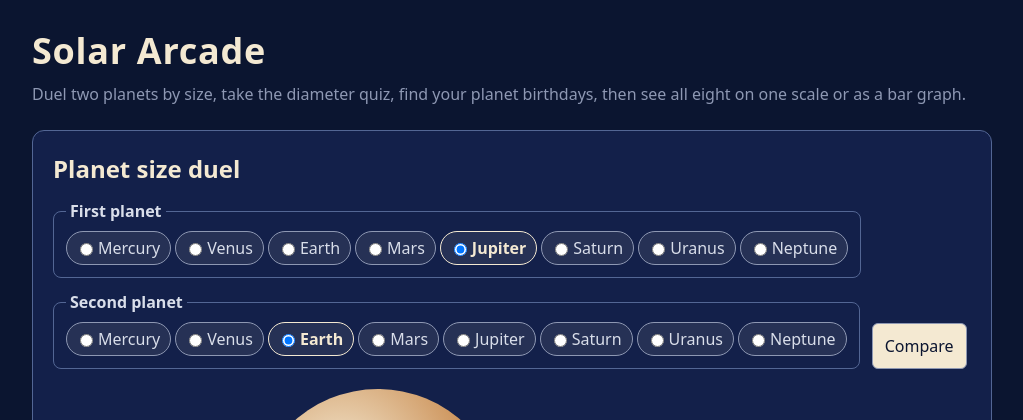
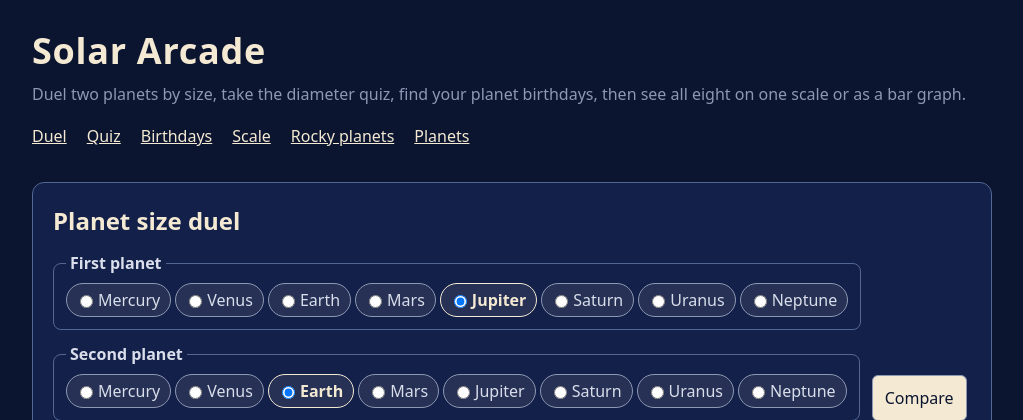
Before and after one commit to l33tfleet/loop-build-test, a FastAPI app: page / in a window 1280 px wide. Shown: the top 420 px of the page, without its empty margins (128-1151 px from the left). Run offline with FastAPI, Linux system fonts and the light colour scheme.

Commit message:
Add a row of section jump links under the tagline
A <nav aria-label="Sections"> right after the header links to the six
existing section heading ids in page order: Duel, Quiz, Birthdays, Scale,
Rocky planets, Planets. Links wrap in a flex row, each at least 44px tall,
in the existing paper text colour. The nav sits outside the header (which
test_header_holds_only_title_and_tagline keeps to title + tagline) and
outside any data-region, so arcade.js leaves the plain #anchors alone.

Demo:
goto /
see Rocky planets
click .section-nav a[href="#birthday-title"]
see Planet birthdays
click .section-nav a[href="#shelf-title"]
see The eight planets

Refs #70

Co-Authored-By: Claude Opus 5.5 <noreply@anthropic.com>

```diff
--- a/static/arcade.css
+++ b/static/arcade.css
@@ -5,6 +5,9 @@ body { margin: 0; padding: 24px 16px; background: var(--navy); color: var(--ink)
 header, main { max-width: 960px; margin: 0 auto; }
 h1 { margin: 0; color: var(--paper); font-size: 2.25rem; letter-spacing: 0.02em; }
 .tagline { margin: 4px 0 24px; color: var(--muted); }
+.section-nav { max-width: 960px; margin: -16px auto 24px; }
+.section-nav ul { display: flex; flex-wrap: wrap; gap: 0 20px; margin: 0; padding: 0; list-style: none; }
+.section-nav a { display: inline-flex; align-items: center; min-height: 44px; color: var(--paper); }
 .empty { padding: 32px 16px; border: 1px dashed var(--muted); border-radius: 12px; text-align: center; color: var(--muted); }
 .shelf { display: grid; grid-template-columns: repeat(auto-fill, minmax(min(100%, 200px), 1fr)); gap: 16px; }
 .planet-card { position: relative; padding: 16px; border: 1px solid #24345e; border-radius: 12px; background: #13204a; min-width: 0; }
--- a/templates/index.html
+++ b/templates/index.html
@@ -12,6 +12,16 @@
     <h1 data-marker="solar-arcade">Solar Arcade</h1>
     <p class="tagline">Duel two planets by size, take the diameter quiz, find your planet birthdays, then see all eight on one scale or as a bar graph.</p>
   </header>
+  <nav aria-label="Sections" class="section-nav">
+    <ul>
+      <li><a href="#duel-title">Duel</a></li>
+      <li><a href="#quiz-title">Quiz</a></li>
+      <li><a href="#birthday-title">Birthdays</a></li>
+      <li><a href="#scale-title">Scale</a></li>
+      <li><a href="#inset-title">Rocky planets</a></li>
+      <li><a href="#shelf-title">Planets</a></li>
+    </ul>
+  </nav>
   <main>
     <section class="planet-duel" data-region="planet-duel" aria-labelledby="duel-title">
       <h2 id="duel-title">Planet size duel</h2>
```
Also changed, not shown: tests/regressions/test_section_jump_links.py (added, +72 -0 lines).
